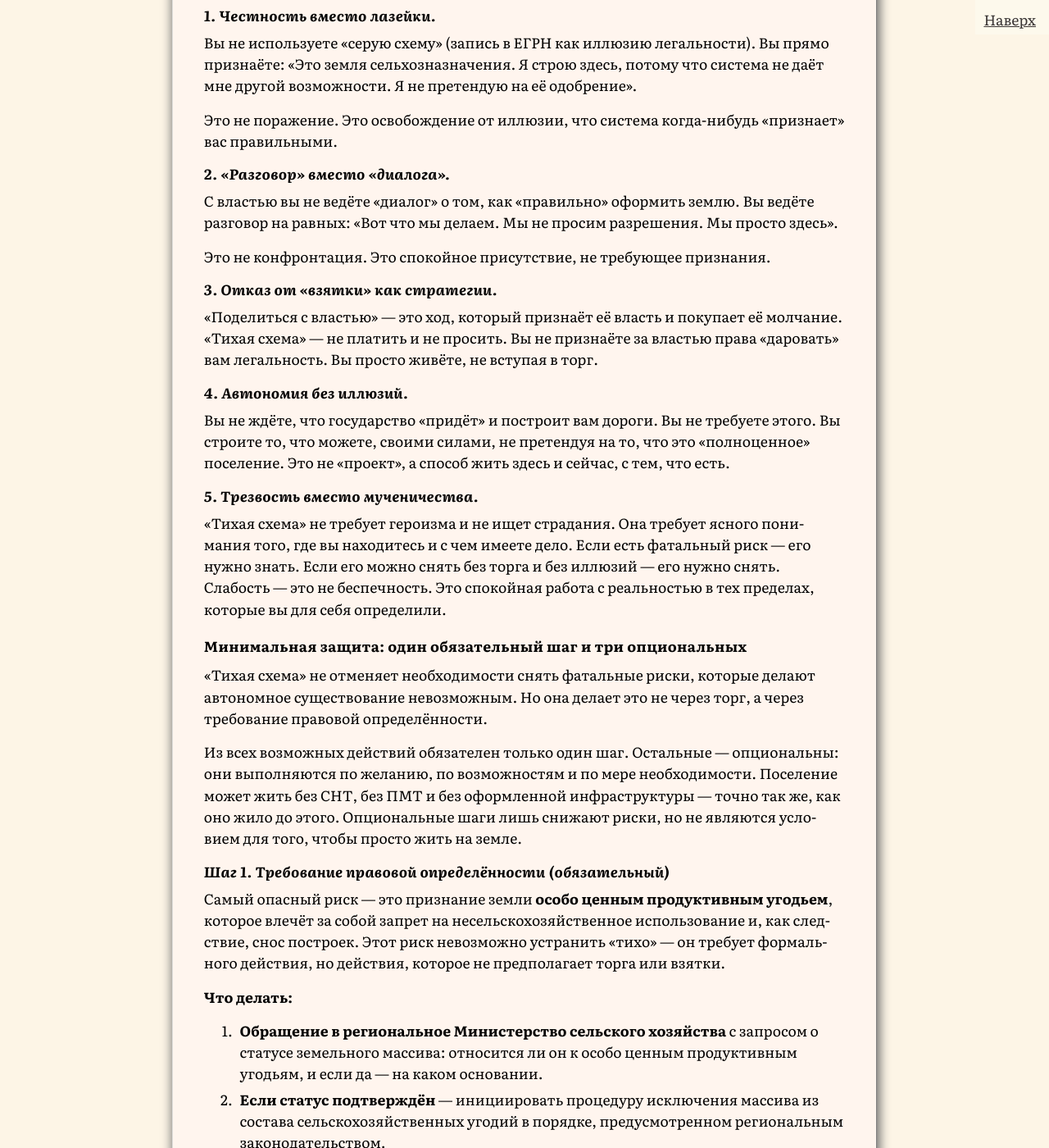
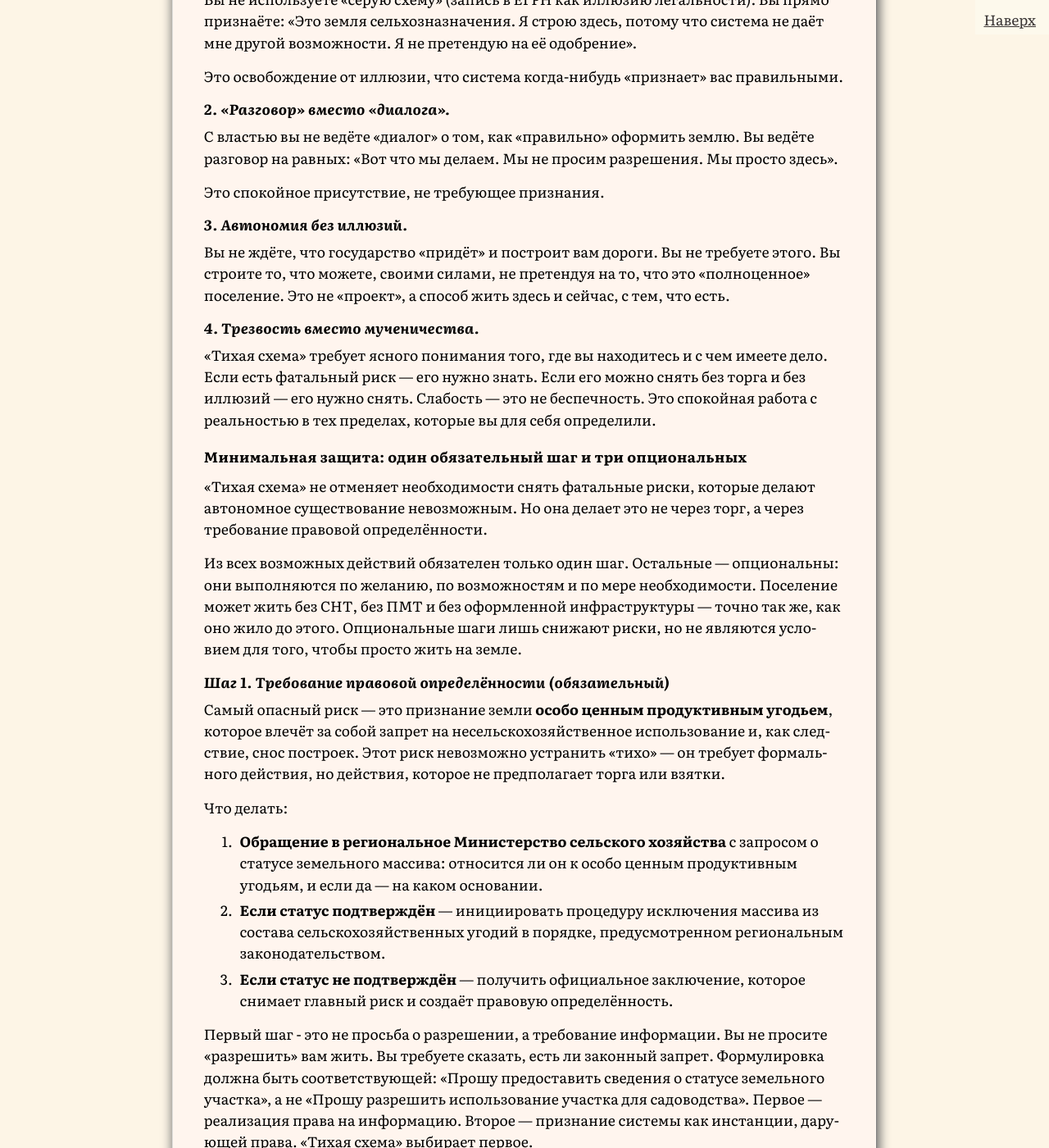
Before and after one commit to SergSi/land-use-art, a Jekyll site: the page built from _posts/2025-12-20-snt.md, in a window 1280 px wide and 1400 px high, scrolled down 9566 px. Shown: the whole window at 82% size. Built offline with Jekyll 4.4.1, drawn with Linux system fonts in a browser that asks for light colours; some web fonts are replaced; some of the changed text lies outside the part shown.

Commit message:
Update 2025-12-20-snt.md

```diff
--- a/_posts/2025-12-20-snt.md
+++ b/_posts/2025-12-20-snt.md
@@ -219,25 +219,21 @@ summary: "Статья представляет собой руководств
 
 Вы не используете «серую схему» (запись в ЕГРН как иллюзию легальности). Вы прямо признаёте: «Это земля сельхозназначения. Я строю здесь, потому что система не даёт мне другой возможности. Я не претендую на её одобрение».
 
-Это не поражение. Это освобождение от иллюзии, что система когда-нибудь «признает» вас правильными.
+Это освобождение от иллюзии, что система когда-нибудь «признает» вас правильными.
 
 ##### 2. «Разговор» вместо «диалога».
 
 С властью вы не ведёте «диалог» о том, как «правильно» оформить землю. Вы ведёте разговор на равных: «Вот что мы делаем. Мы не просим разрешения. Мы просто здесь».
 
-Это не конфронтация. Это спокойное присутствие, не требующее признания.
+Это спокойное присутствие, не требующее признания.
 
-##### 3. Отказ от «взятки» как стратегии.
-
-«Поделиться с властью» — это ход, который признаёт её власть и покупает её молчание. «Тихая схема» — не платить и не просить. Вы не признаёте за властью права «даровать» вам легальность. Вы просто живёте, не вступая в торг.
-
-##### 4. Автономия без иллюзий.
+##### 3. Автономия без иллюзий.
 
 Вы не ждёте, что государство «придёт» и построит вам дороги. Вы не требуете этого. Вы строите то, что можете, своими силами, не претендуя на то, что это «полноценное» поселение. Это не «проект», а способ жить здесь и сейчас, с тем, что есть.
 
-##### 5. Трезвость вместо мученичества.
+##### 4. Трезвость вместо мученичества.
 
-«Тихая схема» не требует героизма и не ищет страдания. Она требует ясного понимания того, где вы находитесь и с чем имеете дело. Если есть фатальный риск — его нужно знать. Если его можно снять без торга и без иллюзий — его нужно снять. Слабость — это не беспечность. Это спокойная работа с реальностью в тех пределах, которые вы для себя определили.
+«Тихая схема» требует ясного понимания того, где вы находитесь и с чем имеете дело. Если есть фатальный риск — его нужно знать. Если его можно снять без торга и без иллюзий — его нужно снять. Слабость — это не беспечность. Это спокойная работа с реальностью в тех пределах, которые вы для себя определили.
 
 #### Минимальная защита: один обязательный шаг и три опциональных
 
```
Also changed, not shown: other parts of _posts/2025-12-20-snt.md (+4 -4 lines).
